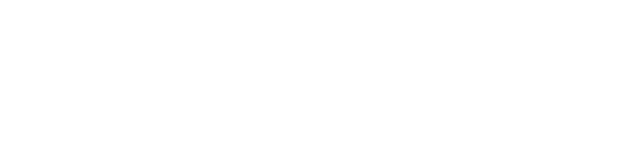
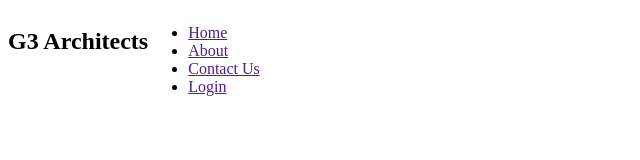
Before and after one commit to Sumaiya-Akter-Shetu/architect, a plain HTML site: page images/index.html in a window 1280 px wide. Shown: the whole page, without its empty margins (0-640 px from the left). Drawn offline with Linux system fonts and the light colour scheme.

Commit message:
added images,html and css files

```diff
--- a/images/index.html
+++ b/images/index.html
@@ -7,6 +7,26 @@
     <link rel="stylesheet" href="../styles/archi.css">
 </head>
 <body>
+    <header>
+        <nav class="nav-title">
+            <div><h2>G3 Architects</h2></div>
+            <div>
+                <ul>
+                    <li><a href="">Home</a></li>
+                    <li><a href="">About</a></li>
+                    <li><a href="">Contact Us</a></li>
+                    <li><a href="">Login</a></li>
 
+                </ul>
+            </div>
+        </nav>
+
+    </header>
+    <main>
+
+    </main>
+    <footer>
+
+    </footer>
 </body>
 </html>
--- a/styles/archi.css
+++ b/styles/archi.css
@@ -0,0 +1,7 @@
+/* nav section */
+nav{
+    display: flex;
+}
+nav ul{
+    text-decoration: none;
+}
```
